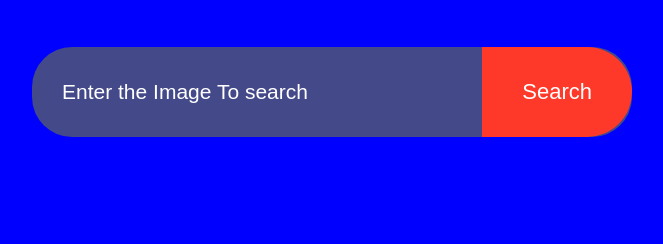
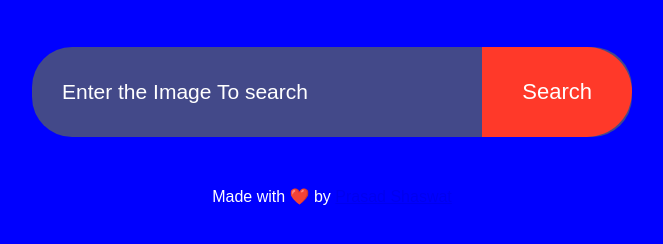
Before and after one commit to prasadshaswat/imagesearchenginee, a plain HTML site: page index.html in a window 1280 px wide. Shown: the part 140-384 px from the top of the page, without its empty margins (308-971 px from the left). Drawn offline with Linux system fonts and the light colour scheme; no server answers.

Commit message:
feat: add footer with credits to Prasad Shaswat and Abhish

```diff
--- a/index.html
+++ b/index.html
@@ -99,6 +99,10 @@
 
     <div class="searchresult"></div>
     <button class="show-morebtn">SHOW MORE</button>
+
+    <!-- fotter -->
+    <footer>
+        <p style="text-align: center; margin-top: 50px;">Made with ❤️ by  <a href="https://www.linkedin.com/in/shaswat-prasad-14b147266/">Prasad Shaswat</a></p>
     <script>
         const API_KEY = `2HIBvNpn8VAQXz669ALRDB3JTwqlBVjLbrKYsY9NrfQ`;
         const SearchForm = document.getElementById('Search-Form');
```
